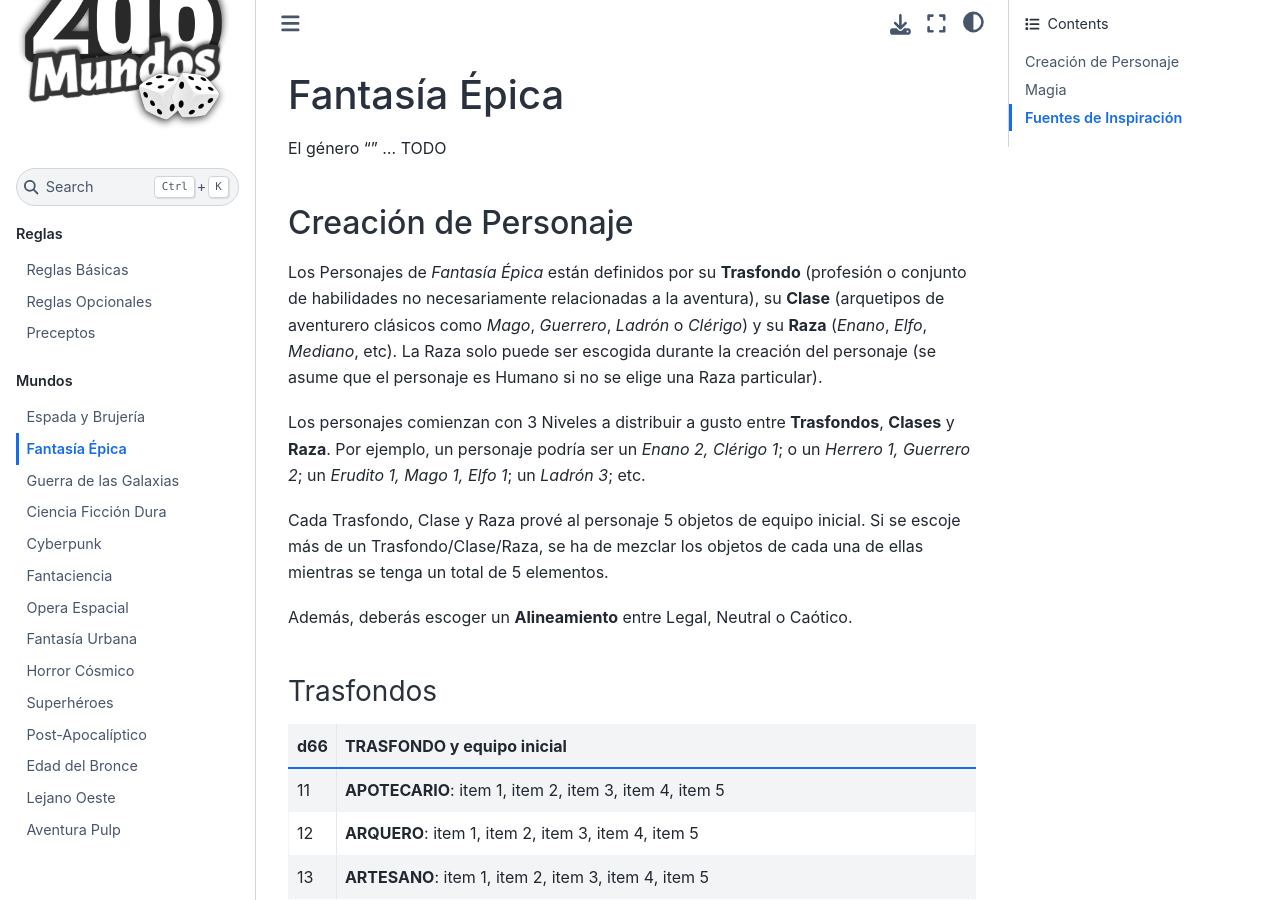
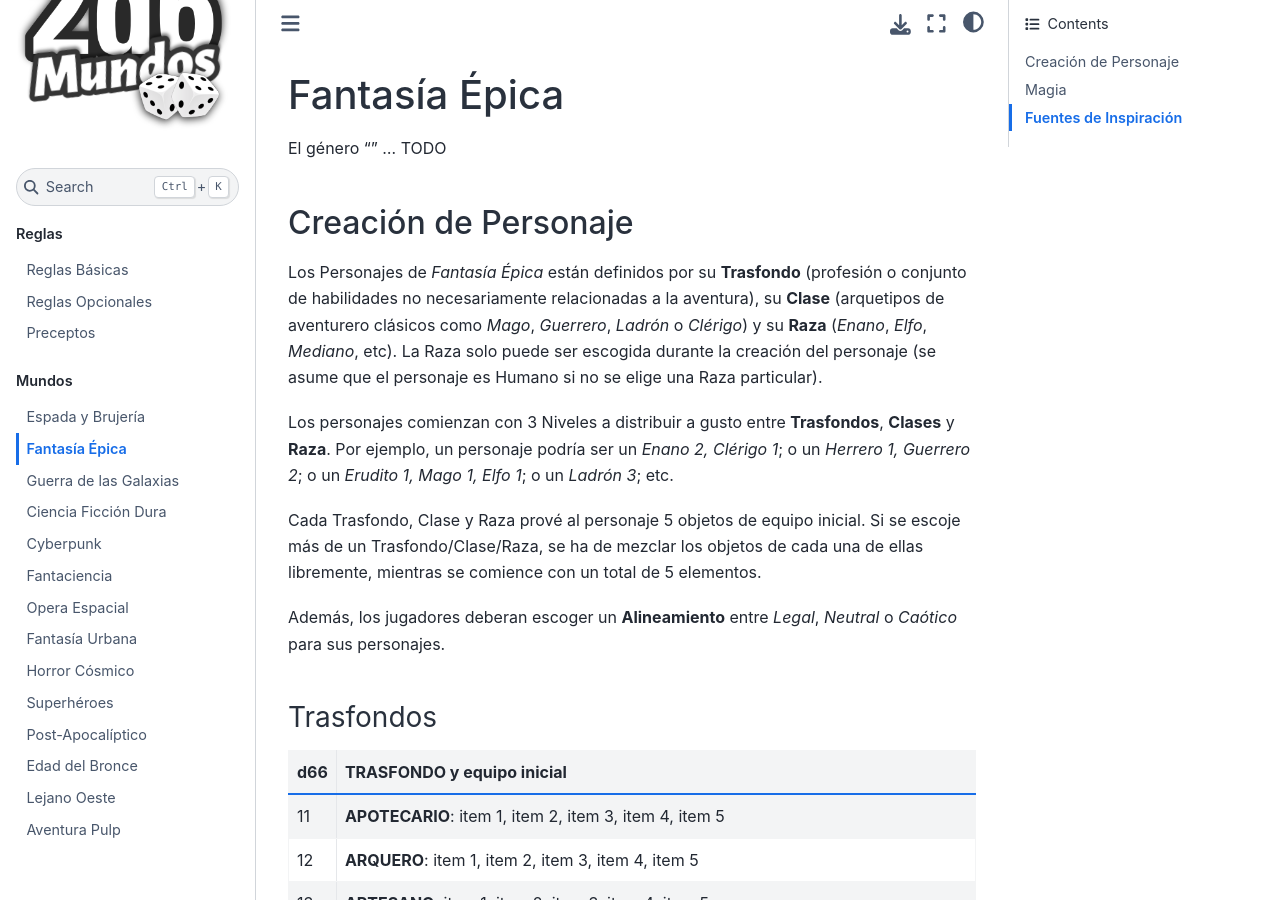
Before and after one commit to TaTooKa/2d6Mundos, a Sphinx documentation site: the page built from docs/source/pages/worlds/fantasia-epica.rst, in a window 1280 px wide and 900 px high. Built offline with Sphinx 7.4.7 and the Sphinx Book theme 1.1.4, drawn with Linux system fonts in a browser that asks for light colours; some web fonts are replaced.

Commit message:
fix text
Co-authored-by: Copilot <copilot@github.com>

```diff
--- a/docs/source/pages/worlds/fantasia-epica.rst
+++ b/docs/source/pages/worlds/fantasia-epica.rst
@@ -8,11 +8,11 @@ Creación de Personaje
 
 Los Personajes de *Fantasía Épica* están definidos por su **Trasfondo** (profesión o conjunto de habilidades no necesariamente relacionadas a la aventura), su **Clase** (arquetipos de aventurero clásicos como *Mago*, *Guerrero*, *Ladrón* o *Clérigo*) y su **Raza** (*Enano*, *Elfo*, *Mediano*, etc). La Raza solo puede ser escogida durante la creación del personaje (se asume que el personaje es Humano si no se elige una Raza particular).
 
-Los personajes comienzan con 3 Niveles a distribuir a gusto entre **Trasfondos**, **Clases** y **Raza**. Por ejemplo, un personaje podría ser un *Enano 2, Clérigo 1*; o un *Herrero 1, Guerrero 2*; un *Erudito 1, Mago 1, Elfo 1*; un *Ladrón 3*; etc.
+Los personajes comienzan con 3 Niveles a distribuir a gusto entre **Trasfondos**, **Clases** y **Raza**. Por ejemplo, un personaje podría ser un *Enano 2, Clérigo 1*; o un *Herrero 1, Guerrero 2*; o un *Erudito 1, Mago 1, Elfo 1*; o un *Ladrón 3*; etc.
 
-Cada Trasfondo, Clase y Raza prové al personaje 5 objetos de equipo inicial. Si se escoje más de un Trasfondo/Clase/Raza, se ha de mezclar los objetos de cada una de ellas mientras se tenga un total de 5 elementos.
+Cada Trasfondo, Clase y Raza prové al personaje 5 objetos de equipo inicial. Si se escoje más de un Trasfondo/Clase/Raza, se ha de mezclar los objetos de cada una de ellas libremente, mientras se comience con un total de 5 elementos.
 
-Además, deberás escoger un **Alineamiento** entre Legal, Neutral o Caótico.
+Además, los jugadores deberan escoger un **Alineamiento** entre *Legal*, *Neutral* o *Caótico* para sus personajes.
 
 Trasfondos
 ^^^^^^^^^^
```
